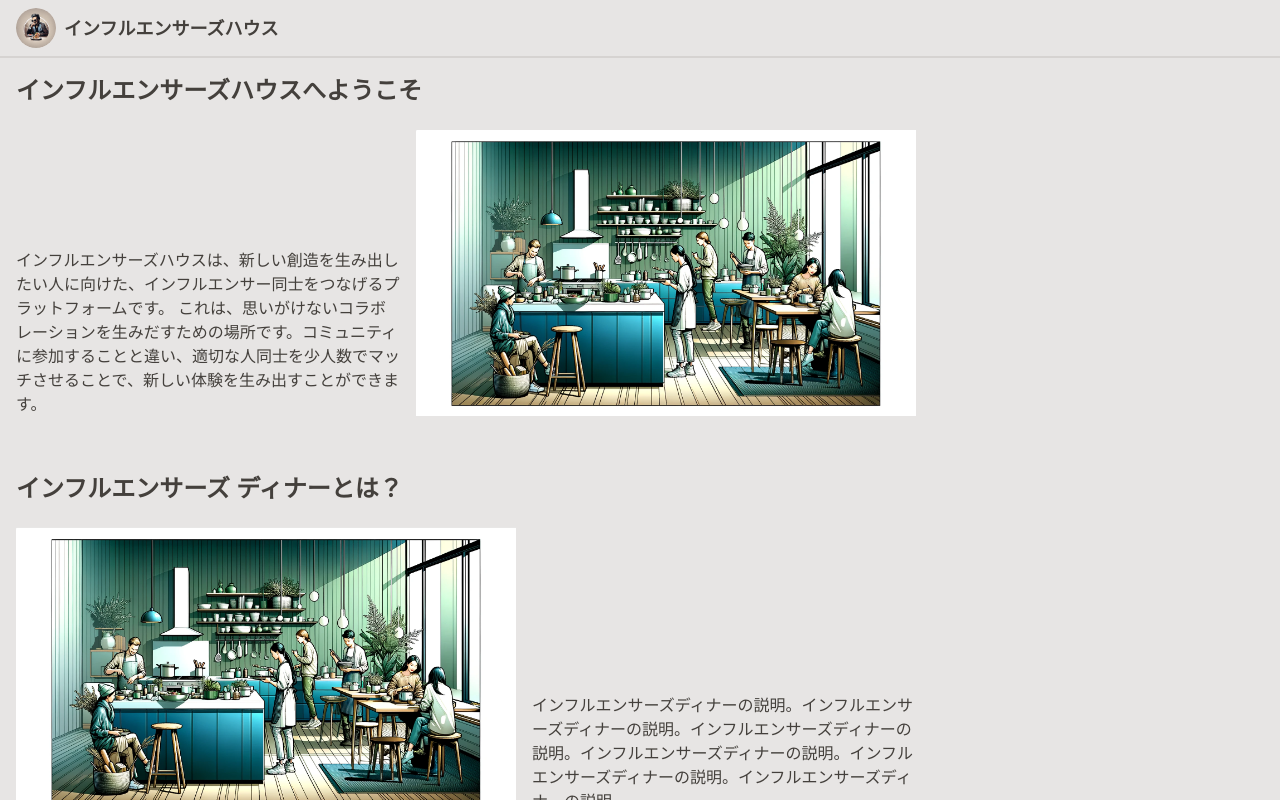
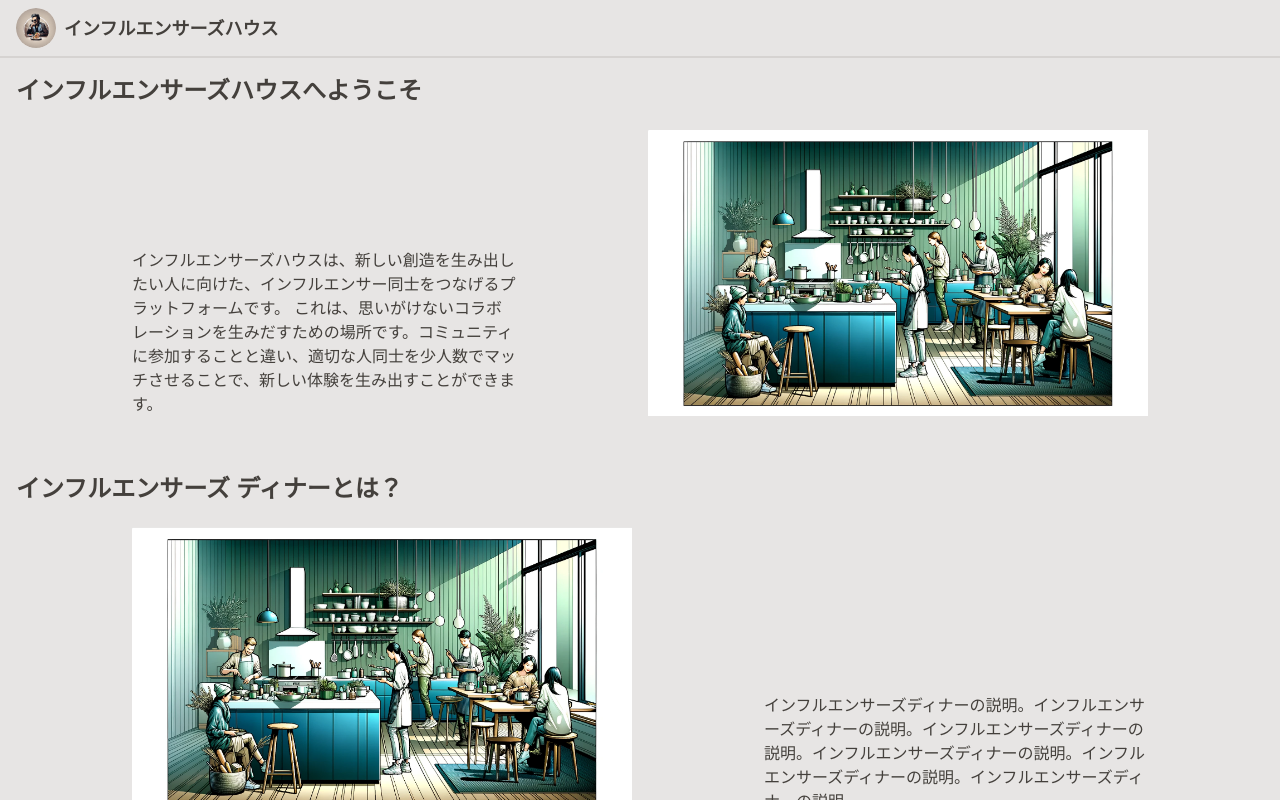
Before and after one commit to maaaashi/InfluencersHouse, a Next.js app: page / in a window 1280 px wide. Built offline with nearby package versions, Linux system fonts and the light colour scheme.

Commit message:
design fix

```diff
--- a/src/components/LP.tsx
+++ b/src/components/LP.tsx
@@ -9,7 +9,7 @@ export const LP = () => {
     <div className='p-4 flex flex-col gap-14'>
       <section>
         <h2 className='font-bold text-2xl h-14'>{textToShow}</h2>
-        <div className='flex flex-col-reverse md:flex-row gap-4'>
+        <div className='flex flex-col-reverse md:flex-row gap-4 lg:justify-evenly'>
           <p className='w-full md:w-96 self-start md:self-end'>
             インフルエンサーズハウスは、新しい創造を生み出したい人に向けた、インフルエンサー同士をつなげるプラットフォームです。
             これは、思いがけないコラボレーションを生みだすための場所です。コミュニティに参加することと違い、適切な人同士を少人数でマッチさせることで、新しい体験を生み出すことができます。
@@ -23,7 +23,7 @@ export const LP = () => {
         <h2 className='font-bold text-2xl h-14'>
           インフルエンサーズ ディナーとは？
         </h2>
-        <div className='flex flex-col md:flex-row gap-4'>
+        <div className='flex flex-col md:flex-row gap-4 lg:justify-evenly'>
           <div className='animate-slideInUp'>
             <Image src='/LP_Image.webp' alt='' width={500} height={500} />
           </div>
```
